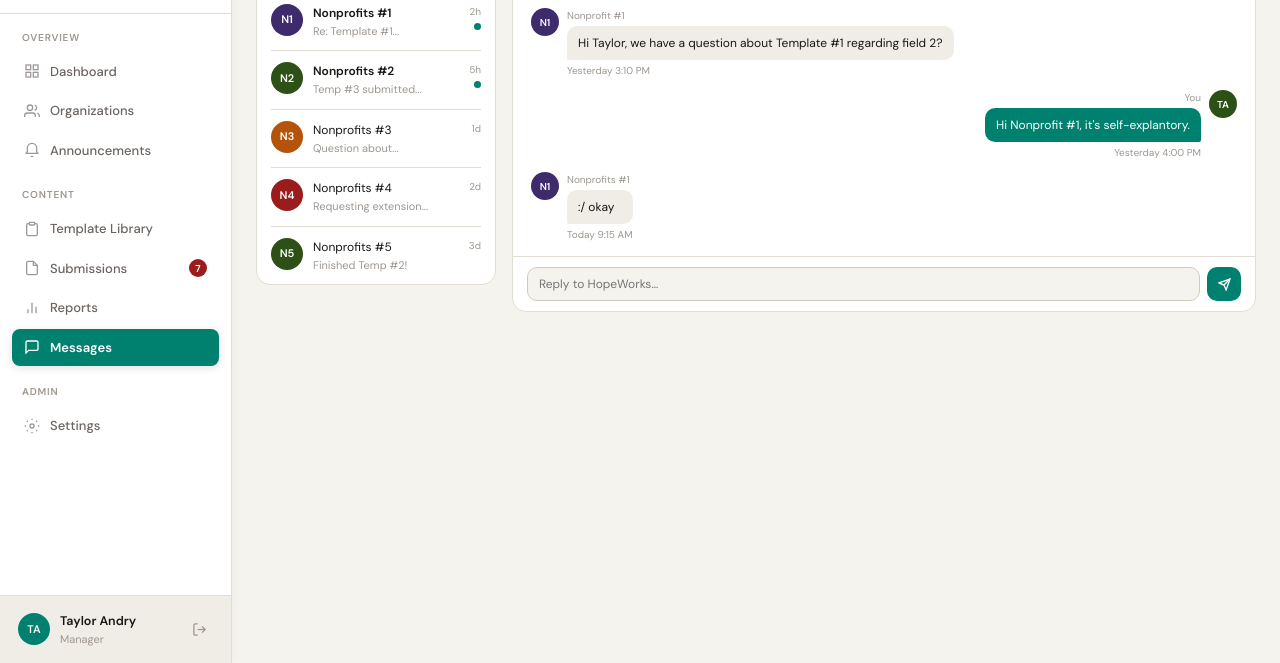
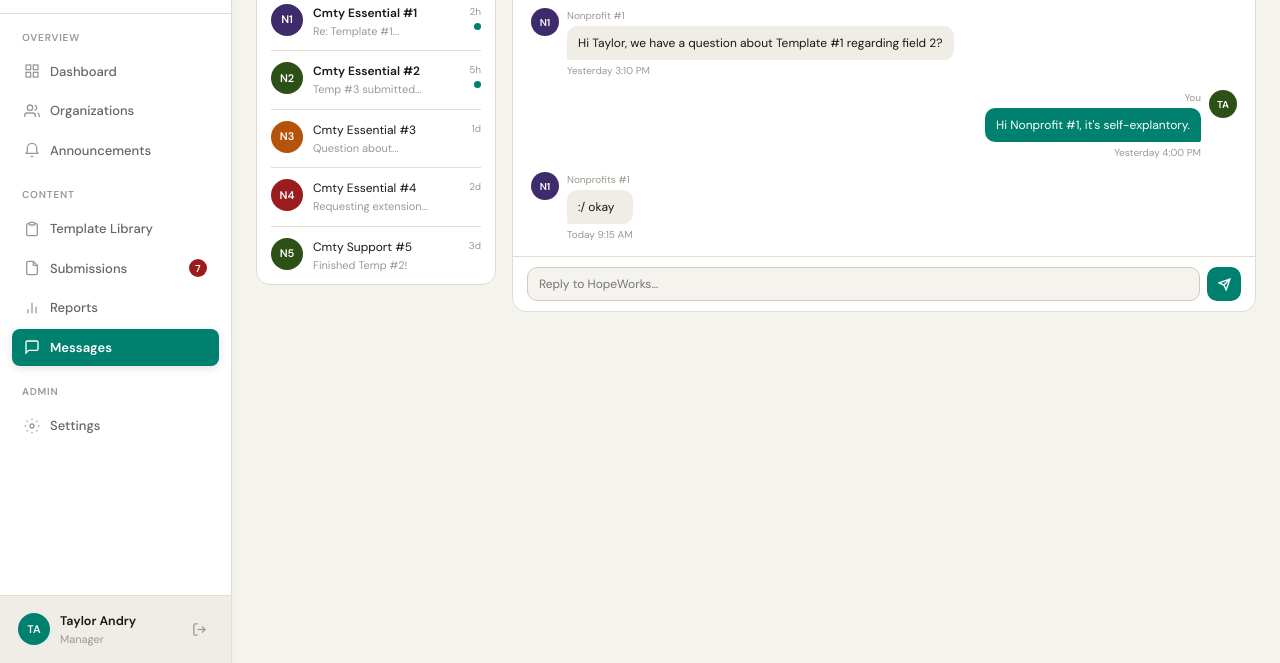
Before and after one commit to gabysalazarr/Nonprofit_portal, a plain HTML site: page manager/messages.html in a window 1280 px wide. Shown: the part 137-800 px from the top of the page. Drawn offline with nearby package versions, Linux system fonts and the light colour scheme.

Commit message:
changes before meeting

```diff
--- a/manager/messages.html
+++ b/manager/messages.html
@@ -89,27 +89,27 @@
           <div class="msg-list" style="padding:0 14px;">
             <div class="msg-row unread">
               <div class="msg-avi" style="background:#3D2B6B;">N1</div>
-              <div class="msg-body"><div class="msg-from">Nonprofits #1</div><div class="msg-preview">Re: Template #1...</div></div>
+              <div class="msg-body"><div class="msg-from">Cmty Essential #1</div><div class="msg-preview">Re: Template #1...</div></div>
               <div class="msg-meta"><span class="msg-time">2h</span><div class="unread-dot"></div></div>
             </div>
             <div class="msg-row unread">
               <div class="msg-avi" style="background:#2D5016;">N2</div>
-              <div class="msg-body"><div class="msg-from">Nonprofits #2</div><div class="msg-preview">Temp #3 submitted...</div></div>
+              <div class="msg-body"><div class="msg-from">Cmty Essential #2</div><div class="msg-preview">Temp #3 submitted...</div></div>
               <div class="msg-meta"><span class="msg-time">5h</span><div class="unread-dot"></div></div>
             </div>
             <div class="msg-row">
               <div class="msg-avi" style="background:#B45309;">N3</div>
-              <div class="msg-body"><div class="msg-from">Nonprofits #3</div><div class="msg-preview">Question about...</div></div>
+              <div class="msg-body"><div class="msg-from">Cmty Essential #3</div><div class="msg-preview">Question about...</div></div>
               <div class="msg-meta"><span class="msg-time">1d</span></div>
             </div>
             <div class="msg-row">
               <div class="msg-avi" style="background:#9B1C1C;">N4</div>
-              <div class="msg-body"><div class="msg-from">Nonprofits #4</div><div class="msg-preview">Requesting extension...</div></div>
+              <div class="msg-body"><div class="msg-from">Cmty Essential #4</div><div class="msg-preview">Requesting extension...</div></div>
               <div class="msg-meta"><span class="msg-time">2d</span></div>
             </div>
             <div class="msg-row">
               <div class="msg-avi" style="background:#2D5016;">N5</div>
-              <div class="msg-body"><div class="msg-from">Nonprofits #5</div><div class="msg-preview">Finished Temp #2!</div></div>
+              <div class="msg-body"><div class="msg-from">Cmty Support #5</div><div class="msg-preview">Finished Temp #2!</div></div>
               <div class="msg-meta"><span class="msg-time">3d</span></div>
             </div>
           </div>
```
Also changed, not shown: community/messages.html (+1 -1 lines), nonprofit/templates.html (+1 -1 lines).
